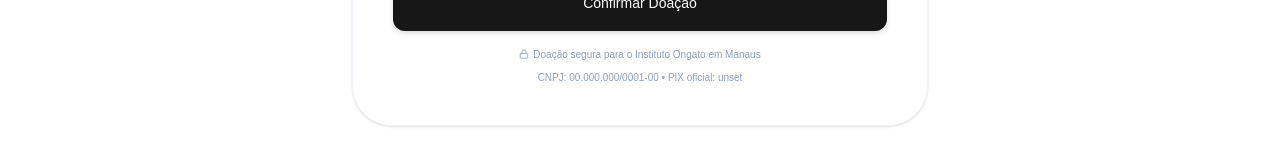
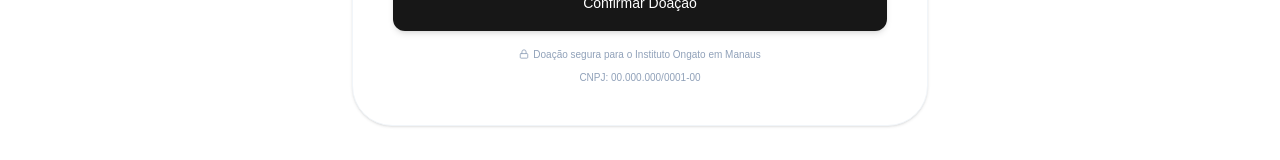
Before and after one commit to kasslima/ongato-front, a Next.js app: page /doar in a window 1280 px wide. Shown: the part 1838-1998 px from the top of the page. Built offline with nearby package versions, Linux system fonts and the light colour scheme; no server answers.

Commit message:
feat: removendo pix por celular

```diff
--- a/components/site/DoacaoCheckout.tsx
+++ b/components/site/DoacaoCheckout.tsx
@@ -43,11 +43,6 @@ export default function DoacaoCheckout() {
     }
   ];
 
-  const handleCopyPix = () => {
-    navigator.clipboard.writeText(process.env.NEXT_PUBLIC_PIX_KEY || siteConfig.email);
-    setCopiouPix(true);
-    setTimeout(() => setCopiouPix(false), 2000);
-  };
 
   return (
     <section className="w-full py-10 md:py-16 bg-slate-50 px-4 sm:px-6">
@@ -213,7 +208,7 @@ export default function DoacaoCheckout() {
             <Lock size={10} /> Doação segura para o Instituto Ongato em Manaus
           </p>
           <p className="text-center text-[10px] text-slate-400 mt-2">
-            CNPJ: {siteConfig.cnpj} • PIX oficial: {process.env.NEXT_PUBLIC_PIX_KEY || siteConfig.email}
+            CNPJ: {siteConfig.cnpj}
           </p>
         </div>
 
```
